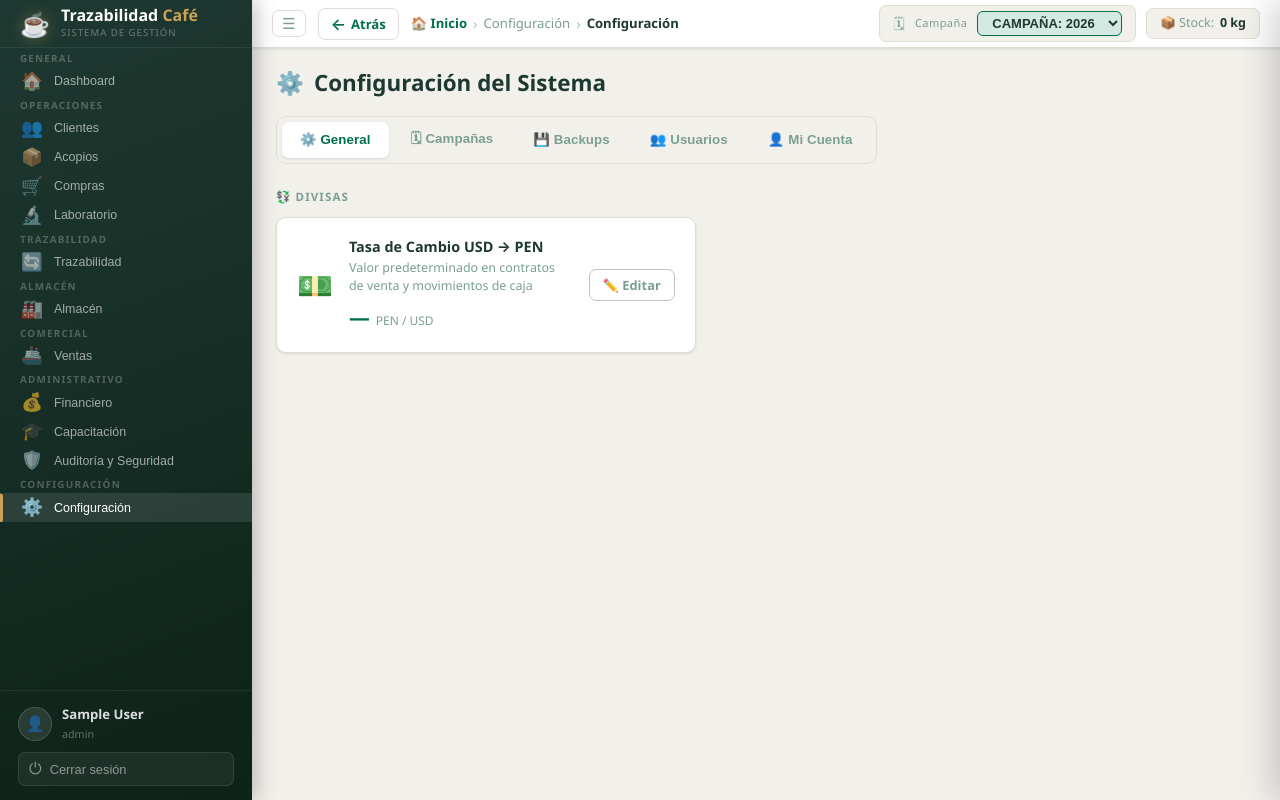
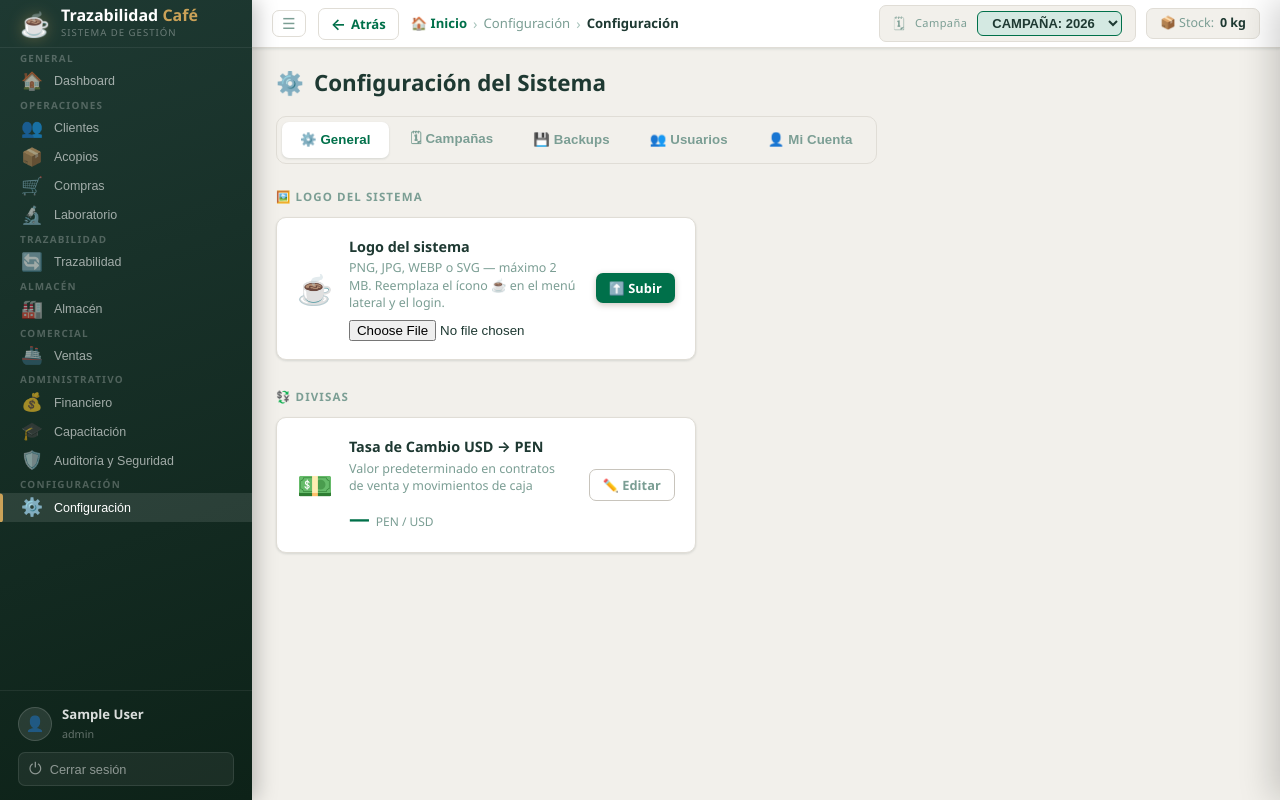
Before and after one commit to harri28/trazabilidad_cafe, a PHP site: page /conexion_sunat/ in a window 1280 px wide, after a click that opens the changed part. Run offline with PHP 8.4, Linux system fonts and the light colour scheme; the visitor is signed in with stand-in values (Sample User, id 1).

Commit message:
feat: permitir subir logo del sistema desde Configuración
- Nuevo endpoint POST /configuracion/logo (multipart, PNG/JPG/WEBP/SVG,
  máx 2MB), guarda el archivo en public/uploads/ y registra la URL
  en la tabla configuracion (clave logo_url).
- Configuración → General: nueva tarjeta para subir el logo.
- El logo reemplaza el ícono ☕ en el sidebar y en el login cuando
  está configurado (fallback al emoji si no hay logo).

fix: URL de la API hardcodeada en public/js/app.js

const API apuntaba fijo a '/trazabilidad_cafe/api', rompiendo todo
el dashboard autenticado en el VPS (dominio propio, sin ese prefijo).
Ahora se detecta según la ruta actual, igual que se hizo en Router.php.

```diff
--- a/api/index.php
+++ b/api/index.php
@@ -194,6 +194,7 @@ $router->post('/seguridad/log',            fn()   => (new AuditoriaController())
 
 // ── CONFIGURACIÓN ─────────────────────────────────────────
 $router->get('/configuracion',           fn()   => (new ConfiguracionController())->index());
+$router->post('/configuracion/logo',     fn()   => (new ConfiguracionController())->uploadLogo());
 $router->get('/configuracion/{clave}',   fn($p) => (new ConfiguracionController())->show($p));
 $router->put('/configuracion/{clave}',   fn($p) => (new ConfiguracionController())->upsert($p));
 
--- a/public/index.php
+++ b/public/index.php
@@ -20,7 +20,8 @@ $v_js  = filemtime(__DIR__ . '/js/app.js');
 <!-- ══════════ SIDEBAR ══════════════════════════════════════ -->
 <aside id="sidebar">
   <div class="sidebar-logo">
-    <div class="icon">☕</div>
+    <div class="icon js-logo-fallback">☕</div>
+    <img class="js-logo-img" src="" alt="Logo" style="display:none;width:36px;height:36px;border-radius:8px;object-fit:cover">
     <div>
       <div class="brand-text">Trazabilidad <span>Café</span></div>
       <div class="brand-sub">Sistema de Gestión</div>
@@ -1233,6 +1234,23 @@ $v_js  = filemtime(__DIR__ . '/js/app.js');
       <!-- ── Tab: General ─────────────────────────────────────── -->
       <div id="cfg-tab-general">
         <div class="cfg-group">
+          <div class="cfg-group-title">🖼️ Logo del Sistema</div>
+          <div class="cfg-cards">
+            <div class="cfg-card">
+              <div class="cfg-card-icon">
+                <img class="js-logo-img" src="" alt="Logo" style="display:none;max-width:48px;max-height:48px;border-radius:8px">
+                <span class="js-logo-fallback">☕</span>
+              </div>
+              <div class="cfg-card-body">
+                <div class="cfg-card-label">Logo del sistema</div>
+                <div class="cfg-card-desc">PNG, JPG, WEBP o SVG — máximo 2 MB. Reemplaza el ícono ☕ en el menú lateral y el login.</div>
+                <input type="file" id="cfg-logo-input" accept="image/png,image/jpeg,image/webp,image/svg+xml" style="margin-top:8px">
+              </div>
+              <button class="btn btn-primary btn-sm" onclick="subirLogoSistema()">⬆️ Subir</button>
+            </div>
+          </div>
+        </div>
+        <div class="cfg-group">
           <div class="cfg-group-title">💱 Divisas</div>
           <div class="cfg-cards">
             <div class="cfg-card">
```
Also changed, not shown: api/modules/administrativo/ConfiguracionController.php (+58 -0 lines), public/login.php (+14 -1 lines), public/js/app.js.
